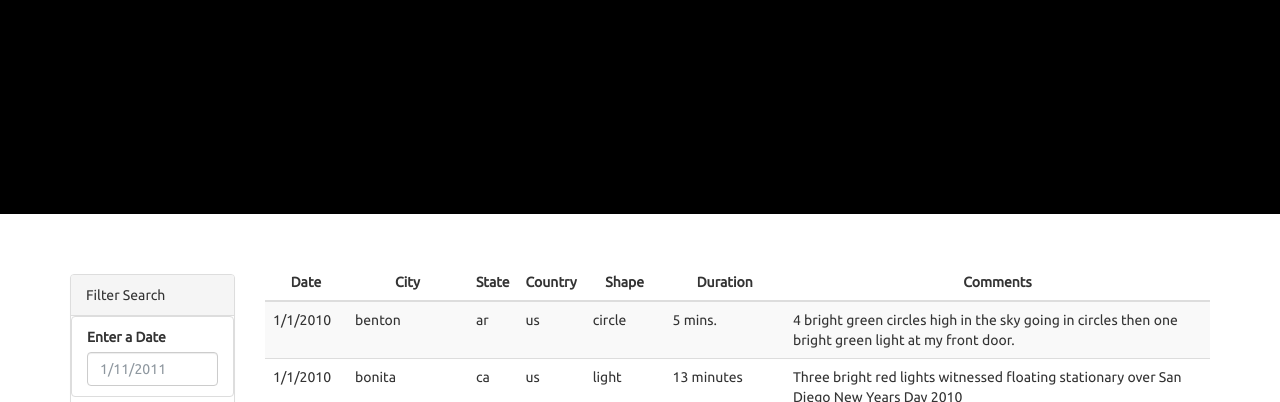
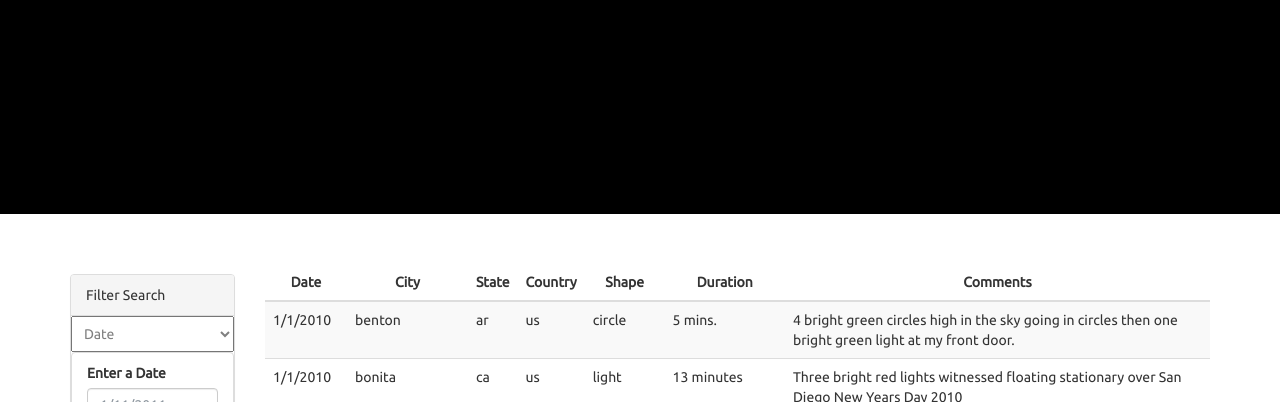
Before and after one commit to JPHebert32/javascript-challenge, a plain HTML site: page level-1/index.html in a window 1280 px wide. Shown: the part 398-800 px from the top of the page. Drawn offline with nearby package versions, Linux system fonts and the light colour scheme.

Commit message:
filter by dateTime

```diff
--- a/level-1/index.html
+++ b/level-1/index.html
@@ -41,6 +41,14 @@
               <div class="panel-heading">Filter Search</div>
               <div class="panel-body">
                 <form>
+                  <!-- Adding Search/Filter dropdown -->
+                  <select name="filter-type" id="filter-type" style="color:grey">
+                    <option value="datetime" selected >Date</option>
+                    <option value="city">City</option>
+                    <option value="state">State</option>
+                    <option value="country">Country</option>
+                    <option value="shape">Shape</option>
+                  </select>
                   <div class="form-group">
                     <ul class="list-group" id="filters">
                       <li class="filter list-group-item">
--- a/level-1/static/js/app.js
+++ b/level-1/static/js/app.js
@@ -1,23 +1,34 @@
-// from data.js
+// Assign the data from `data.js` to a descriptive variable
 var tableData = data;
-  //console.log(tableData);
 
-// YOUR CODE HERE!
+// Get a reference to the table body
 var tbody = d3.select('tbody');
 
-data.forEach(function(ufoSighting) {
-  //console.log(ufoSighting);
+function popTable(data) {
+  tbody.html('');
+  data.forEach((ufoSighting) => {
+    // Creating table rows for each row of ufroSighting data
+    var row = tbody.append('tr');
+    //Iterating thru each row for key and values
+    Object.entries(ufoSighting).forEach(([key,value]) => {
+      // Creating cells for posting table data
+      var cell = row.append('td');
+      cell.text(value);
 });
+});
+}
+
+// Populate the Table
+popTable(tableData);
 
 
+function handleClick() {
+  let dateValue  = d3.select('#datetime').property('value');
+  //Filter Data
+  let filteredData = tableData.filter(row => row.datetime === dateValue);
+  popTable(filteredData);
+  console.log(filteredData);
+}
 
- data.forEach((ufoSighting) => {
-  var row = tbody.append('tr');
-  Object.entries(ufoSighting).forEach(([key,value]) => {
-    var cell = row.append('td');
-    cell.text(value);
-  });
- });
-
- var form = d3.select('#datetime').property('value');
-  console.log(form);
+// Store value from form
+var submit = d3.select("#filter-btn").on("click", handleClick);
```
